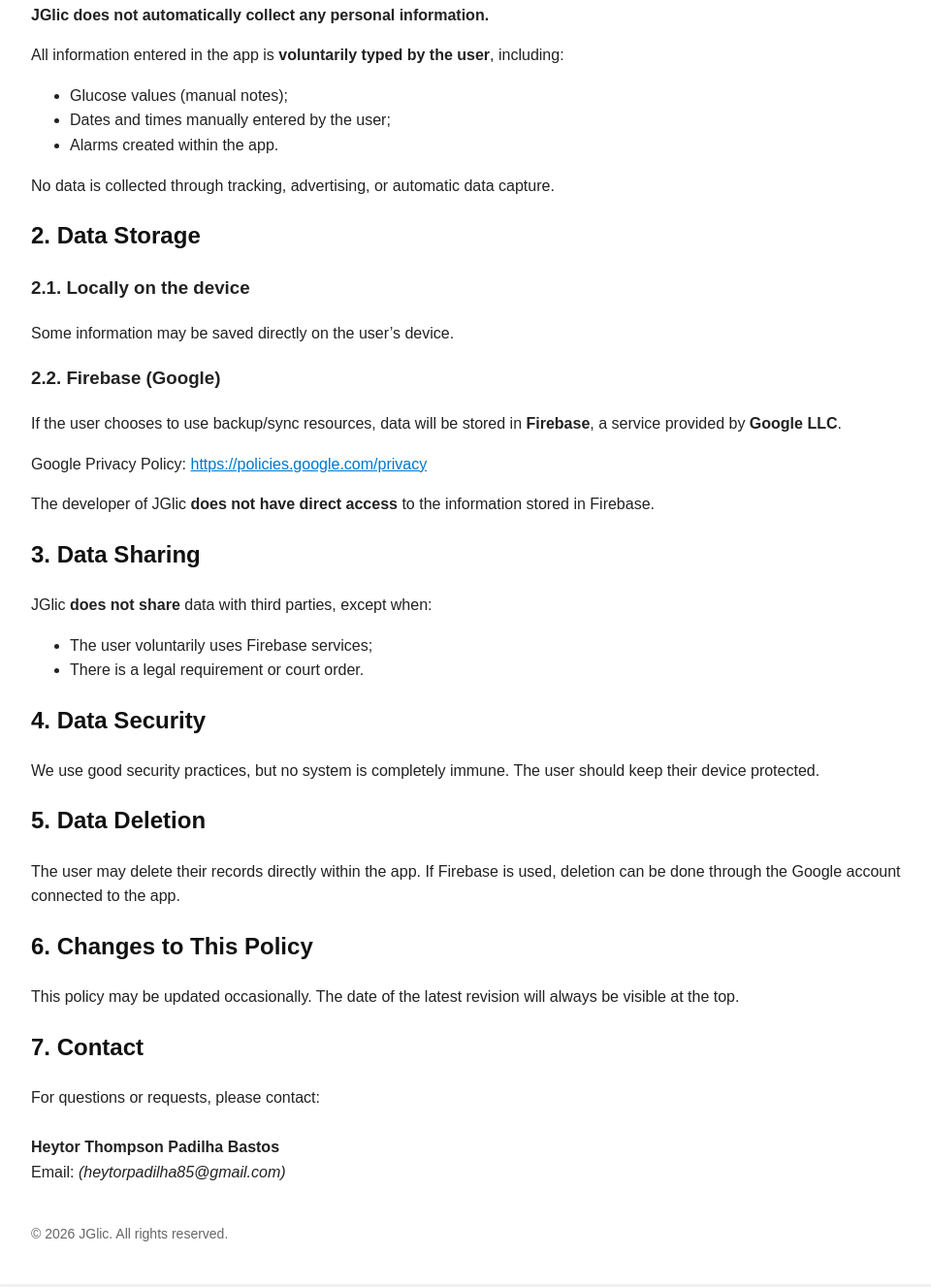
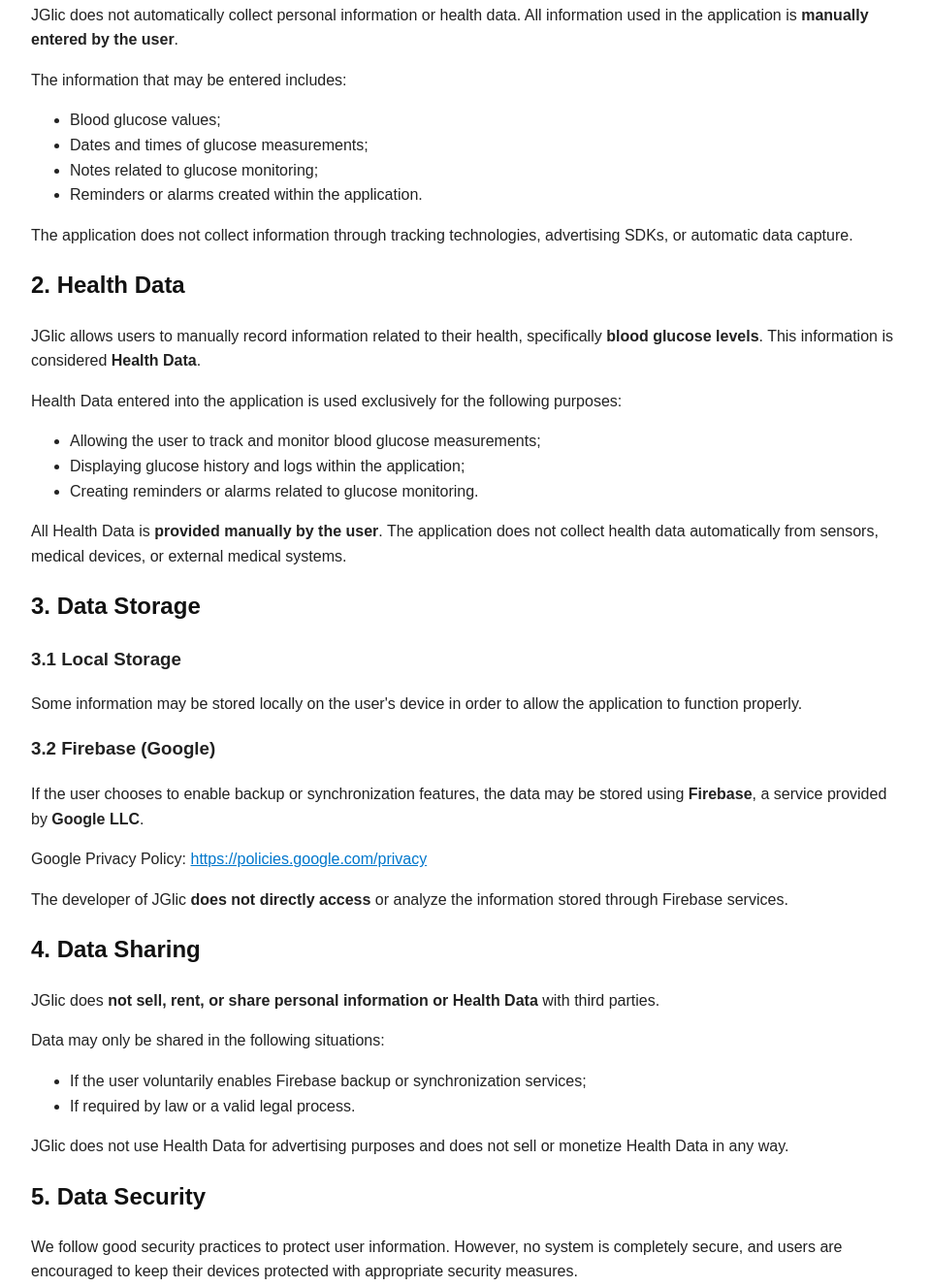
Before and after one commit to heytorpadilha/jglic-politica-privacidade, a plain HTML site: page index.html in a window 1280 px wide. Shown: the part 311-1638 px from the top of the page at 97% size, without its empty margins (158-1118 px from the left). Drawn offline with Linux system fonts and the light colour scheme.

Commit message:
Update index.html

```diff
--- a/index.html
+++ b/index.html
@@ -45,69 +45,139 @@
     <p><strong>Last updated: January 17, 2026</strong></p>
 
     <p>
-        <strong>JGlic</strong> is an application created to help users manually record their glucose levels.
-        This Privacy Policy explains how we handle the data provided by the user.
+        <strong>JGlic</strong> is an application created to help users manually record and monitor
+        their blood glucose levels. This Privacy Policy explains how we handle information
+        entered by users in the application.
     </p>
 
     <h2>1. Information Collected</h2>
-    <p><strong>JGlic does not automatically collect any personal information.</strong></p>
 
-    <p>All information entered in the app is <strong>voluntarily typed by the user</strong>, including:</p>
+    <p>
+        JGlic does not automatically collect personal information or health data.
+        All information used in the application is <strong>manually entered by the user</strong>.
+    </p>
+
+    <p>The information that may be entered includes:</p>
+
     <ul>
-        <li>Glucose values (manual notes);</li>
-        <li>Dates and times manually entered by the user;</li>
-        <li>Alarms created within the app.</li>
+        <li>Blood glucose values;</li>
+        <li>Dates and times of glucose measurements;</li>
+        <li>Notes related to glucose monitoring;</li>
+        <li>Reminders or alarms created within the application.</li>
     </ul>
 
-    <p>No data is collected through tracking, advertising, or automatic data capture.</p>
+    <p>
+        The application does not collect information through tracking technologies,
+        advertising SDKs, or automatic data capture.
+    </p>
 
-    <h2>2. Data Storage</h2>
+    <h2>2. Health Data</h2>
 
-    <h3>2.1. Locally on the device</h3>
-    <p>Some information may be saved directly on the user’s device.</p>
+    <p>
+        JGlic allows users to manually record information related to their health,
+        specifically <strong>blood glucose levels</strong>. This information is considered
+        <strong>Health Data</strong>.
+    </p>
 
-    <h3>2.2. Firebase (Google)</h3>
     <p>
-        If the user chooses to use backup/sync resources, data will be stored
-        in <strong>Firebase</strong>, a service provided by <strong>Google LLC</strong>.
+        Health Data entered into the application is used exclusively for the following purposes:
     </p>
+
+    <ul>
+        <li>Allowing the user to track and monitor blood glucose measurements;</li>
+        <li>Displaying glucose history and logs within the application;</li>
+        <li>Creating reminders or alarms related to glucose monitoring.</li>
+    </ul>
+
+    <p>
+        All Health Data is <strong>provided manually by the user</strong>.
+        The application does not collect health data automatically from sensors,
+        medical devices, or external medical systems.
+    </p>
+
+    <h2>3. Data Storage</h2>
+
+    <h3>3.1 Local Storage</h3>
+
+    <p>
+        Some information may be stored locally on the user's device in order
+        to allow the application to function properly.
+    </p>
+
+    <h3>3.2 Firebase (Google)</h3>
+
+    <p>
+        If the user chooses to enable backup or synchronization features,
+        the data may be stored using <strong>Firebase</strong>, a service
+        provided by <strong>Google LLC</strong>.
+    </p>
+
     <p>
         Google Privacy Policy:
-        <a href="https://policies.google.com/privacy" target="_blank">https://policies.google.com/privacy</a>
-    </p>
-    <p>
-        The developer of JGlic <strong>does not have direct access</strong> to the information stored in Firebase.
+        <a href="https://policies.google.com/privacy" target="_blank">
+            https://policies.google.com/privacy
+        </a>
     </p>
 
-    <h2>3. Data Sharing</h2>
-    <p>JGlic <strong>does not share</strong> data with third parties, except when:</p>
+    <p>
+        The developer of JGlic <strong>does not directly access</strong>
+        or analyze the information stored through Firebase services.
+    </p>
+
+    <h2>4. Data Sharing</h2>
+
+    <p>
+        JGlic does <strong>not sell, rent, or share personal information or Health Data</strong>
+        with third parties.
+    </p>
+
+    <p>Data may only be shared in the following situations:</p>
+
     <ul>
-        <li>The user voluntarily uses Firebase services;</li>
-        <li>There is a legal requirement or court order.</li>
+        <li>If the user voluntarily enables Firebase backup or synchronization services;</li>
+        <li>If required by law or a valid legal process.</li>
     </ul>
 
-    <h2>4. Data Security</h2>
     <p>
-        We use good security practices, but no system is completely immune.
-        The user should keep their device protected.
+        JGlic does not use Health Data for advertising purposes and does not sell
+        or monetize Health Data in any way.
     </p>
 
-    <h2>5. Data Deletion</h2>
+    <h2>5. Data Security</h2>
+
     <p>
-        The user may delete their records directly within the app.
-        If Firebase is used, deletion can be done through the Google account connected to the app.
+        We follow good security practices to protect user information.
+        However, no system is completely secure, and users are encouraged
+        to keep their devices protected with appropriate security measures.
     </p>
 
-    <h2>6. Changes to This Policy</h2>
+    <h2>6. Data Deletion</h2>
+
     <p>
-        This policy may be updated occasionally. The date of the latest revision will always be visible at the top.
+        Users may delete their records directly within the application at any time.
     </p>
 
-    <h2>7. Contact</h2>
     <p>
-        For questions or requests, please contact:<br><br>
-        <strong>Heytor Thompson Padilha Bastos</strong><br>
-        Email: <em>(heytorpadilha85@gmail.com)</em>
+        If Firebase synchronization is enabled, deletion of stored data may
+        also be performed through the Google account connected to the application.
+    </p>
+
+    <h2>7. Changes to This Policy</h2>
+
+    <p>
+        This Privacy Policy may be updated from time to time.
+        The date of the latest revision will always appear at the top of this page.
+    </p>
+
+    <h2>8. Contact</h2>
+
+    <p>
+        If you have questions about this Privacy Policy, please contact:
+    </p>
+
+    <p>
+        <strong>Heytor T. Padilha Bastos</strong><br>
+        Email: <em>heytorpadilha85@gmail.com</em>
     </p>
 
     <footer>
```
